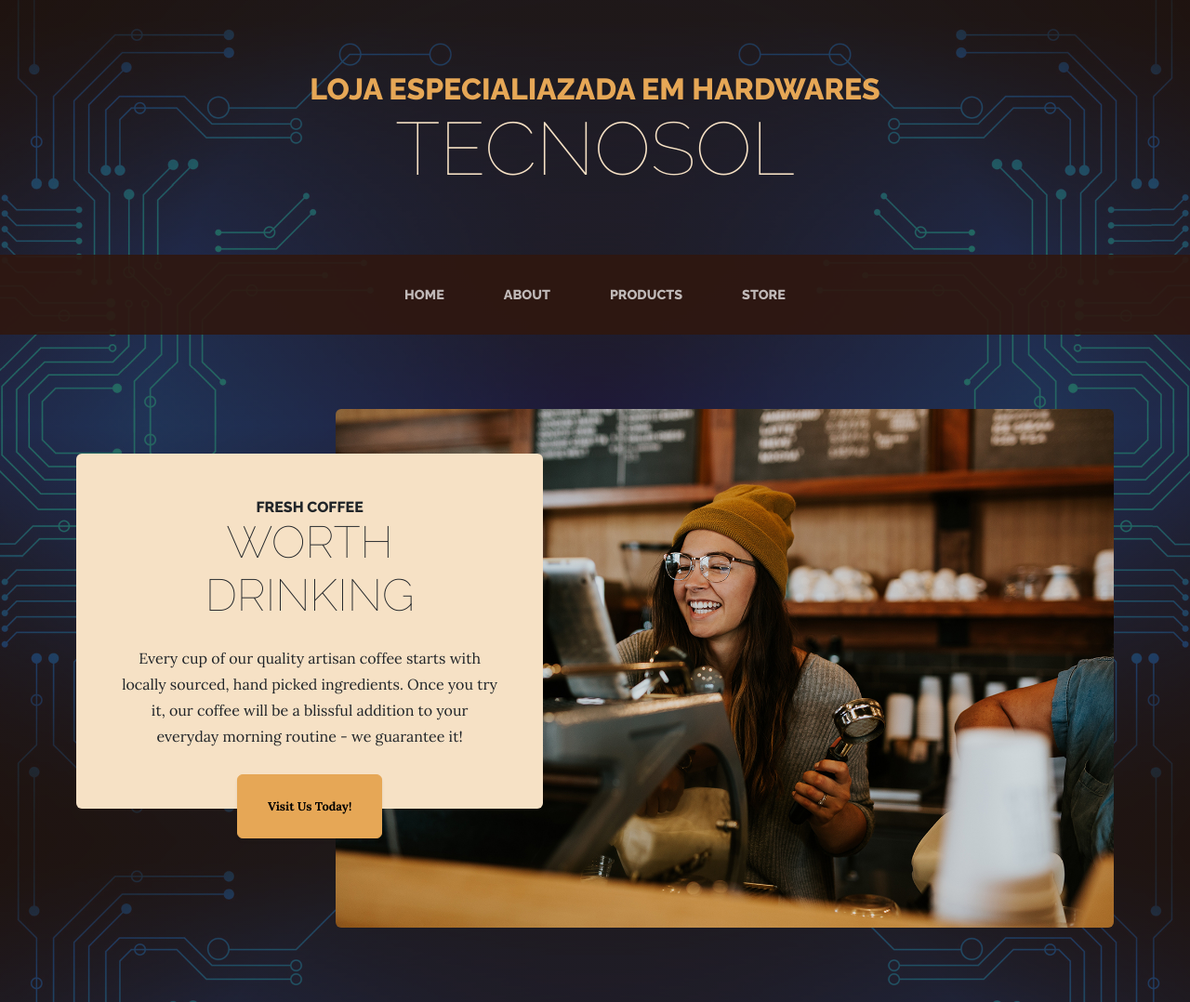
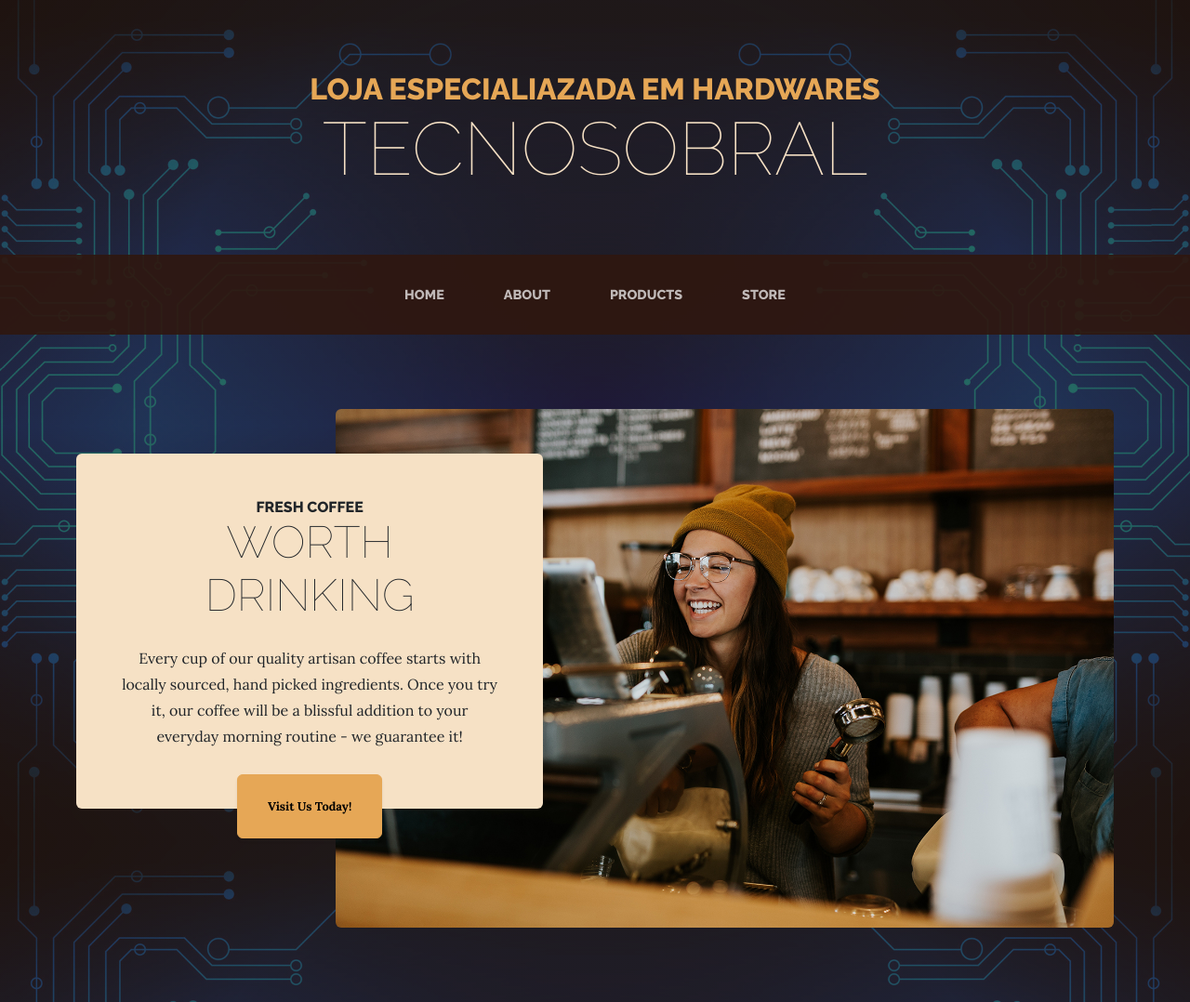
Before and after one commit to Descrente24/Programador-web, a plain HTML site: page template/startbootstrap-business-casual-gh-pages/index.html in a window 1280 px wide. Shown: the top 1078 px of the page at 93% size. Drawn offline with nearby package versions, Linux system fonts and the light colour scheme.

Commit message:
Update index.html

```diff
--- a/template/startbootstrap-business-casual-gh-pages/index.html
+++ b/template/startbootstrap-business-casual-gh-pages/index.html
@@ -17,7 +17,7 @@
         <header>
             <h1 class="site-heading text-center text-faded d-none d-lg-block">
                 <span class="site-heading-upper text-primary mb-3">Loja especialiazada em Hardwares</span>
-                <span class="site-heading-lower">TecnoSol</span>
+                <span class="site-heading-lower">TecnoSobral</span>
             </h1>
         </header>
         <!-- Navigation-->
```
